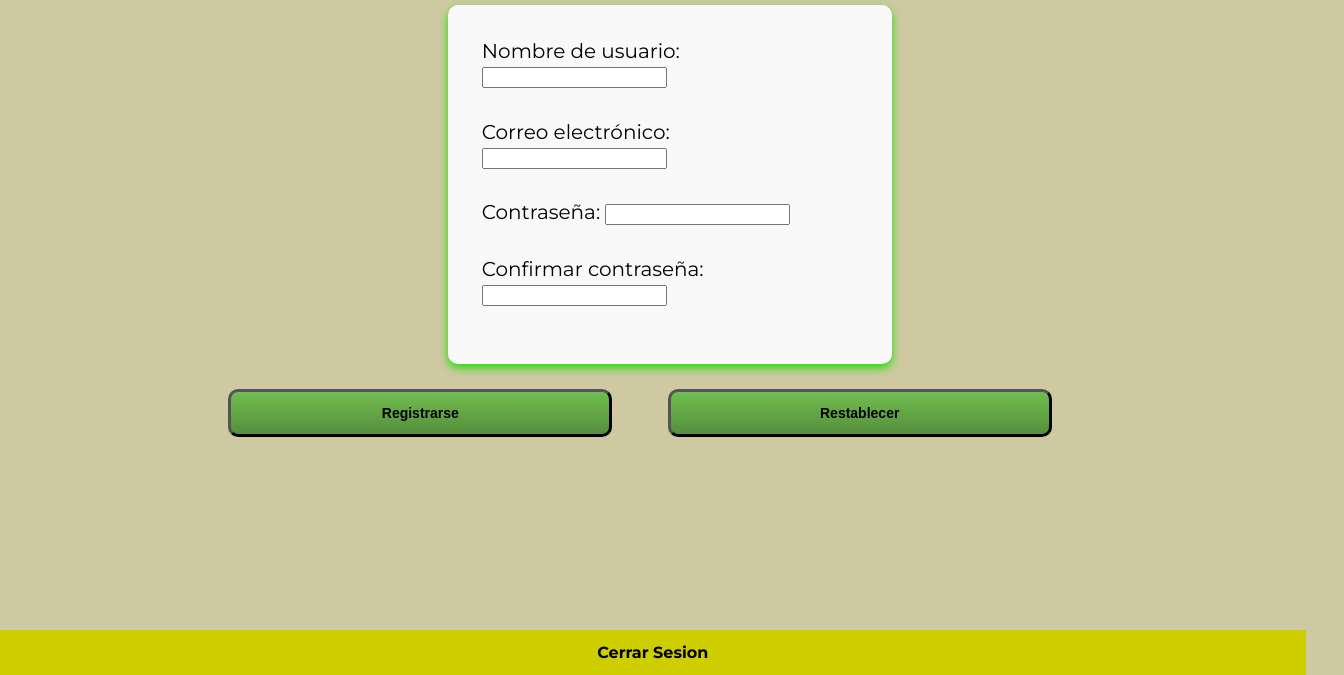
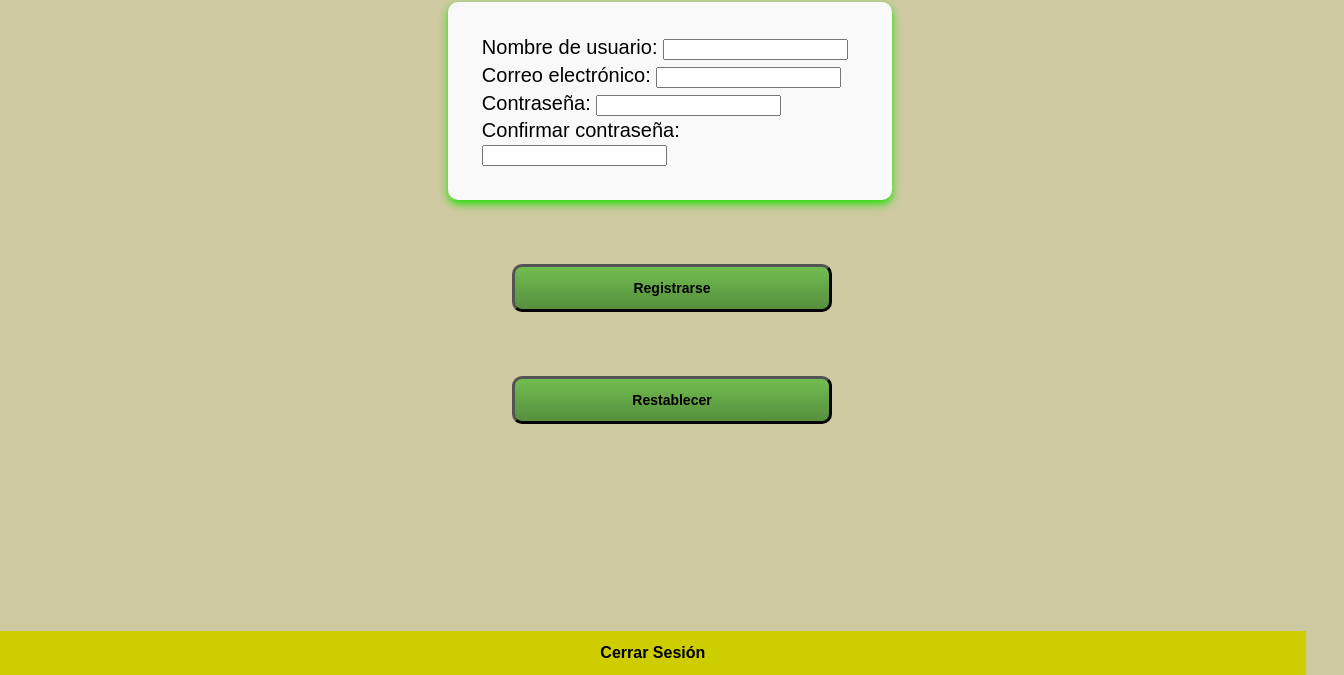
Before and after one commit to mailen3105/Proyecto-HunterHotel, a plain HTML site: page House hunter (Hotel)/registro.html in a window 1280 px wide. Shown: the part 125-800 px from the top of the page, 1344 px wide, since content can reach past the window. Drawn offline with Linux system fonts and the light colour scheme.

Commit message:
registro TERMINADA

```diff
--- a/House hunter (Hotel)/estilos1.css
+++ b/House hunter (Hotel)/estilos1.css
@@ -264,10 +264,13 @@ margin: 2%;
         }
 
         .botonesregistro {
-            width: 30%;
-            height: 20%;
-            margin: 2%;
-        }
+            width: 25%;
+            height: 30%;
+            margin: 5% 40% 0px;
+            text-align: center;
+          }
+
+
 
         .formParteRegistro{
             margin: 1%;
--- a/House hunter (Hotel)/registro.html
+++ b/House hunter (Hotel)/registro.html
@@ -10,11 +10,9 @@
     <title>House Hunter</title>
     <link rel="stylesheet" href="estilo.css">
     <link rel="stylesheet" href="estilos1.css">
-
-    <link href="https://fonts.googleapis.com/css2?family=Montserrat:wght@400;700&display=swap" rel="stylesheet">
 </head>
 <body>
-    <div class="otros">
+    <div>
         <nav class="menu">
             <a href="home.html" class="menu">Home</a>
             <a href="habitaciones.html" class="menu">Habitaciones</a>
@@ -23,31 +21,40 @@
             <a href="registro.html" class="menu">Registro de usuarios</a>
             <a href="contacto.html" class="menu">Contacto</a>
         </nav>
-    <div class="contenedor">
+
+        <div>
             <h1>Registro</h1>
 
-    <form id="formRegistro" action="/submit_registration" method="POST">
-        <div class="formParteRegistro"><label for="username">Nombre de usuario:</label>
-        <input type="text" id="username" name="username" required></div>
-        <br>
-        <div class="formParteRegistro"> <label for="email">Correo electrónico:</label>
-        <input type="email" id="email" name="email" required></div>
-        <br>
-        <div class="formParteRegistro"><label for="password">Contraseña:</label>
-        <input type="password" id="password" name="password" required></div>
-        <br>
-        <div class="formParteRegistro"><label for="confirm_password">Confirmar contraseña:</label>
-        <input type="password" id="confirm_password" name="confirm_password" required></div>
-        <br>
+            <form  action="/submit_registration" method="POST">
+                <div id="formRegistro">
+                    <div class="formParteRegistro">
+                        <label for="username">Nombre de usuario:</label>
+                        <input type="text" id="username" name="username" required>
+                    </div>
 
-    </form>
+                    <div class="formParteRegistro">
+                        <label for="email">Correo electrónico:</label>
+                        <input type="email" id="email" name="email" required>
+                    </div>
 
+                    <div class="formParteRegistro">
+                        <label for="password">Contraseña:</label>
+                        <input type="password" id="password" name="password" required>
+                    </div>
+
+                    <div class="formParteRegistro">
+                        <label for="confirm_password">Confirmar contraseña:</label>
+                        <input type="password" id="confirm_password" name="confirm_password" required>
+                    </div>
+            </div>
                 <button type="submit" class="botonesregistro">Registrarse</button>
                 <button type="reset" class="botonesregistro">Restablecer</button>
+            </form>
         </div>
     </div>
+
     <footer>
-        <a href="index.html"  id="cerrarSesion">Cerrar Sesion</a>
+        <a href="index.html" id="cerrarSesion">Cerrar Sesión</a>
     </footer>
 
 </body>
```
Lines whose indentation alone changed are shown as unchanged.
